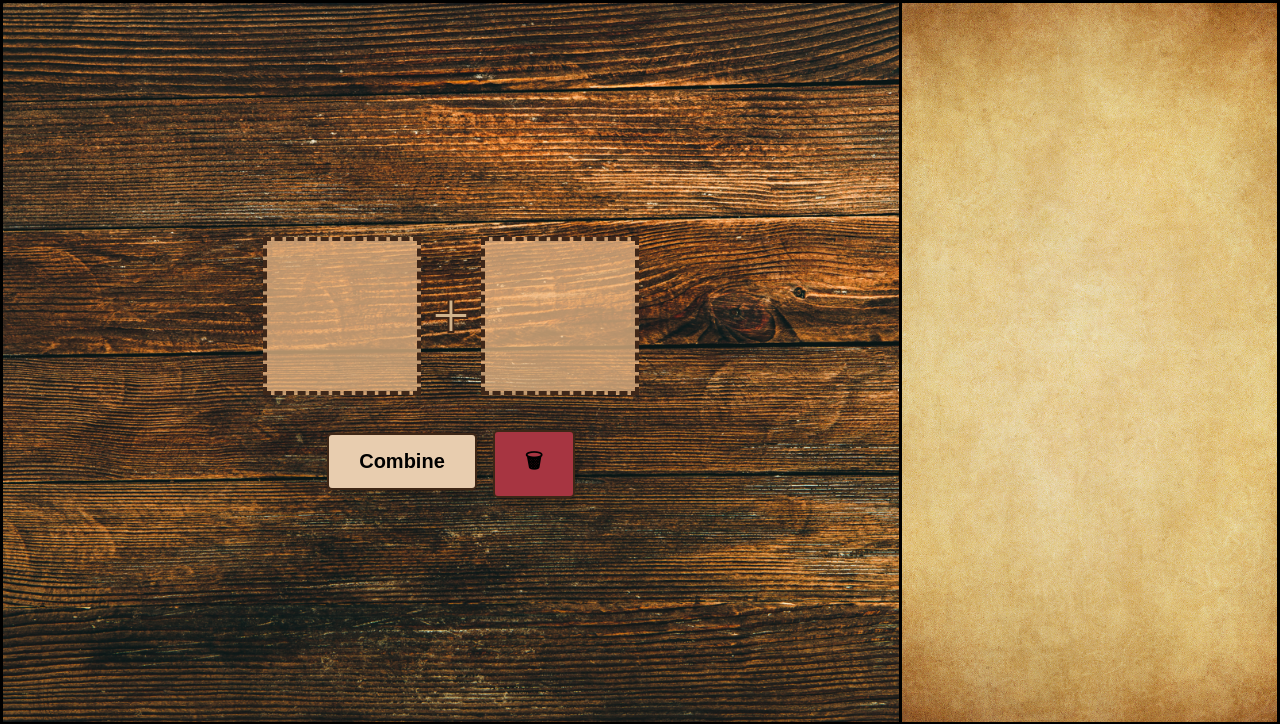
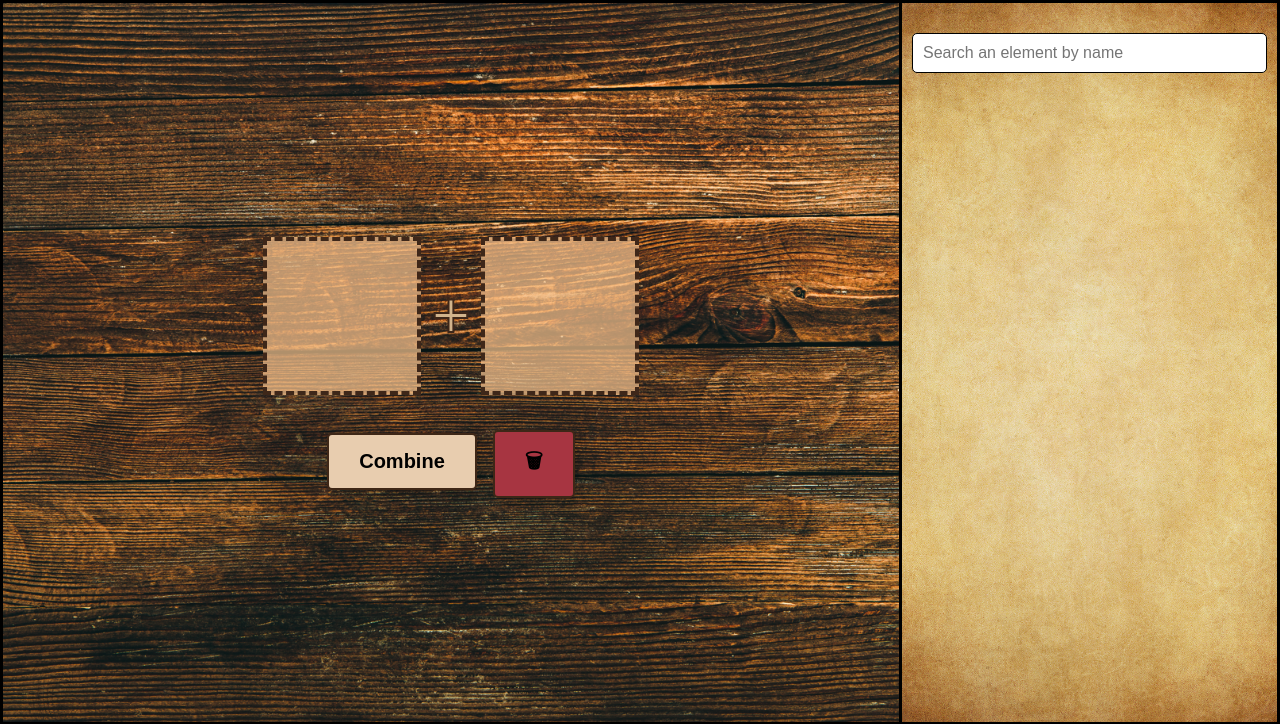
Before and after one commit to Hskull55/AIquimia-en-AWS, a Django app: page /alquimia/ in a window 1280 px wide. Shown: the top 724 px of the page. Run offline with Django 3.2, Linux system fonts and the light colour scheme; a user stored in the database is signed in; data that the repository does not hold is empty; some libraries are stand-ins or nearby versions.

Commit message:
Aparecen ordenados + barra búsqueda

```diff
--- a/LittleAIlchemy/LittleAIlchemy/views.py
+++ b/LittleAIlchemy/LittleAIlchemy/views.py
@@ -17,7 +17,7 @@ def alquimia(request):
     # Obtenemos los elementos con IDs 1, 2, 3 y 4; que son Agua, Aire, Tierra y Fuego
     elementosBasicos = dbElementos.objects.filter(id__in=[1, 2, 3, 4])
     # Mostramos los elementos del jugador
-    listaElementos = elementosCreados | elementosBasicos
+    listaElementos = (elementosCreados | elementosBasicos).order_by('nombre')
     # Inicializamos varias varibales sin valor para evitar errores al cargar la página
     nuevoElemento = None
     error = None
--- a/LittleAIlchemy/static/alquimia.css
+++ b/LittleAIlchemy/static/alquimia.css
@@ -150,6 +150,17 @@ button:hover {
     padding-top: 20px;
 }
 
+#busqueda {
+    padding: 10px;
+    border: 1px solid black;
+    border-radius: 5px;
+    font-size: 16px;
+    margin: 10px;
+    width: calc(100% - 20px);
+    box-sizing: border-box;
+    /* outline: none */
+}
+
 .contenedor{
     display: flex;
     flex-wrap: wrap;
--- a/LittleAIlchemy/static/alquimia.js
+++ b/LittleAIlchemy/static/alquimia.js
@@ -148,3 +148,29 @@ function despejar() {
         }
     });
 }
+
+// Event listener para la barra de búsqueda
+
+// El evento se activa cuando el DOM se ha cargado completamente porque sin esto no me funcionaba
+document.addEventListener('DOMContentLoaded', function() {
+    // Guardamos en una variable el texto que se está buscando y los elementos
+    var busqueda = document.getElementById('busqueda');
+    var elementos = document.querySelectorAll('.elemento');
+
+    // Añadimos al campo de texto de la barra de búsqueda un evento que se activa al soltar una tecla
+    busqueda.addEventListener('keyup', function() {
+        // Convertimos el texto en minúsculas para que sea más manejable
+        var busquedaControl = this.value.trim().toLowerCase();
+
+        elementos.forEach(function(elemento) {
+            var texto = elemento.textContent.trim().toLowerCase();
+            // Si el nombre de un elemento coincide con lo que tenemos en la barra de búsqueda, mostramos el elemento
+            if (texto.includes(busquedaControl)) {
+                elemento.style.display = 'block';
+            // En caso contrario lo ocultamos
+            } else {
+                elemento.style.display = 'none';
+            }
+        });
+    });
+});
--- a/LittleAIlchemy/templates/alquimia.html
+++ b/LittleAIlchemy/templates/alquimia.html
@@ -35,11 +35,15 @@
         </div>
         <!-- Zona que contiene los elementos del usuario -->
         <div class="derecha">
+            <div id="buscar">
+                <input type="text" id="busqueda" placeholder="Search an element by name">
+            </div>
             <div class="contenedorElementos contenedor">
                 <!-- Bucle que muestra todos los elementos de la base de datos -->
 		{% for elemento in listaElementos %}
                 <div id="{{ elemento.id }}" class="elemento" style="background-image: url(../static/imagenes/elementos/{{elemento.imagen}})" draggable="true">{{ elemento.nombre }}</div>
-                {% endfor %}            </div>
+                {% endfor %}
+            </div>
         </div>
     </div>
     <!-- Barra de navegación inferior -->
```
Also changed, not shown: README.md.
